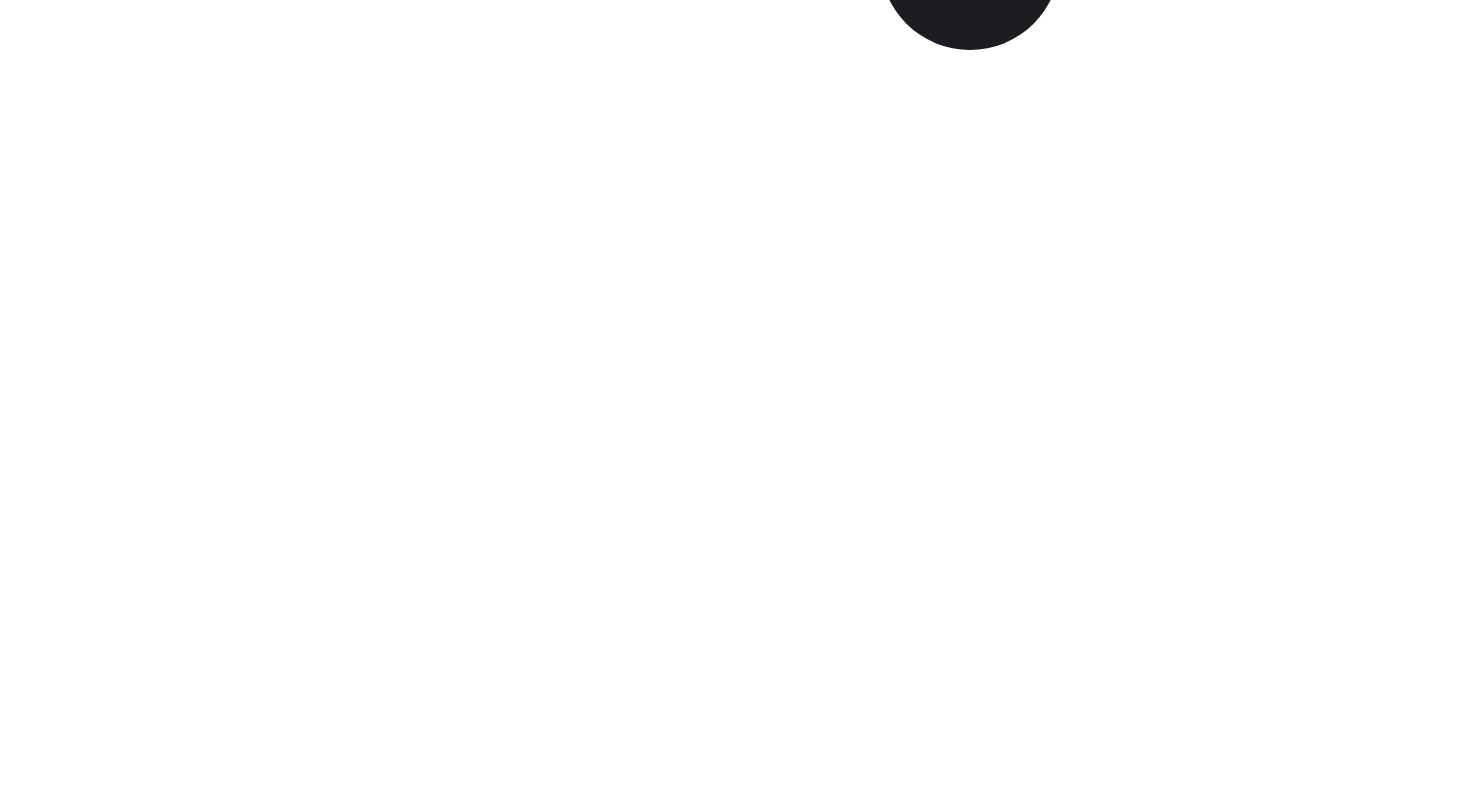
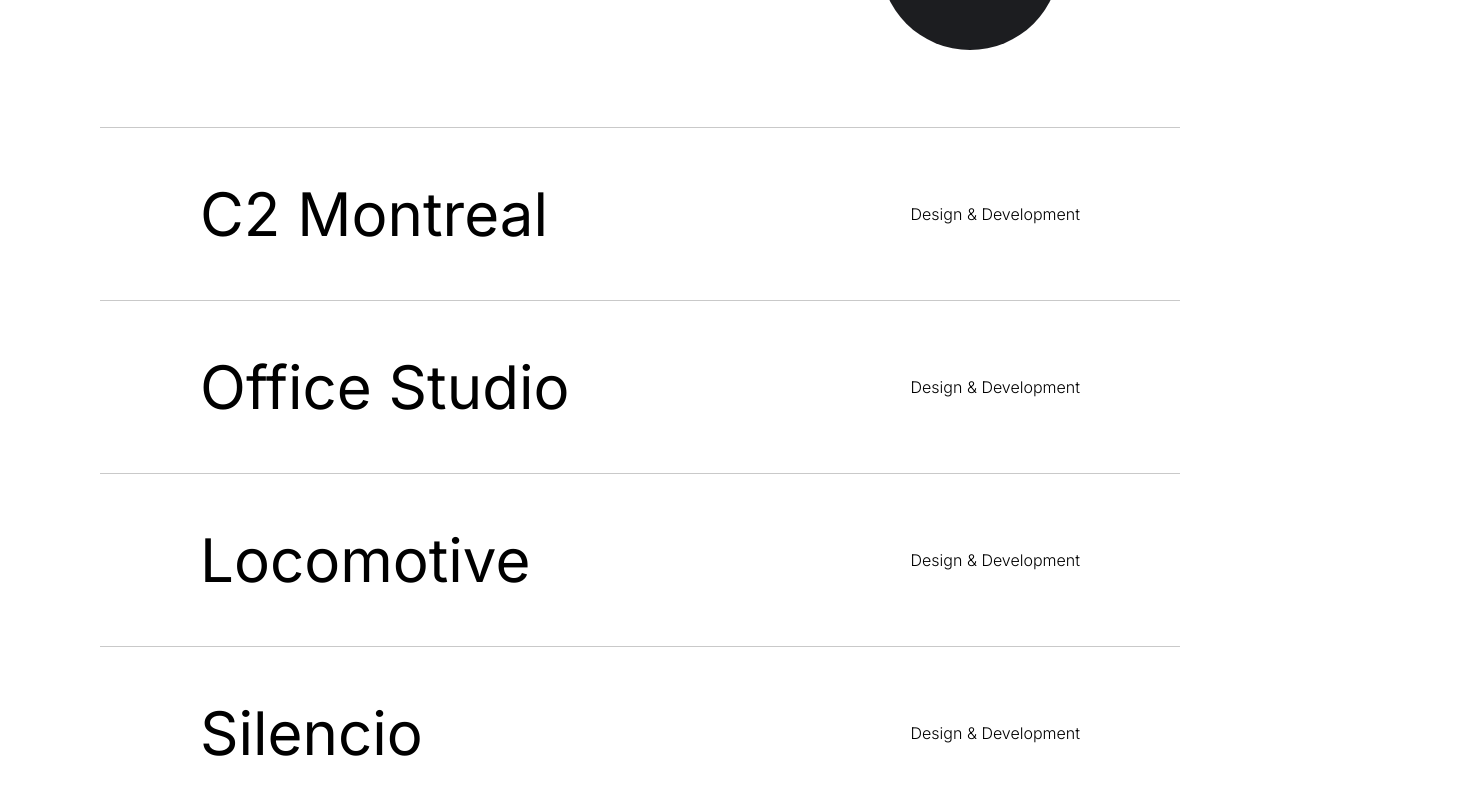
Before and after one commit to IamLucidDreamer/wesbite-of-manas, a Next.js app: page / in a window 1280 px wide. Shown: the part 1360-2160 px from the top of the page, 1459 px wide, since content can reach past the window. Before the commit the page ends 1410 px from the top, so only its background shows below. Built offline with nearby package versions, Linux system fonts and the light colour scheme.

Commit message:
Feat : Sections added to page

```diff
--- a/src/app/page.tsx
+++ b/src/app/page.tsx
@@ -32,9 +32,9 @@
       </AnimatePresence>
        <Landing />
       <Description />
-     {/*  <Projects />
+      <Projects />
       <SlidingImages />
-      <Contact /> */}
+      <Contact />
     </main>
   );
 }
```
